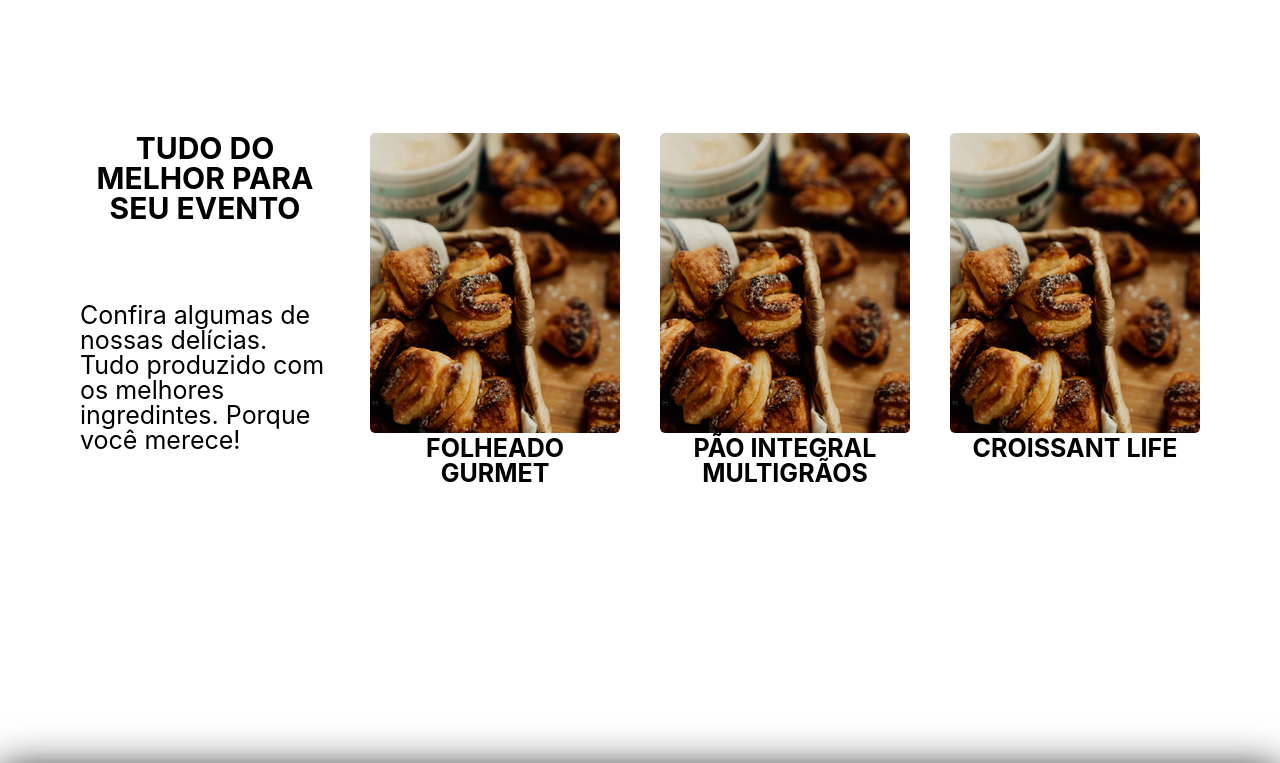
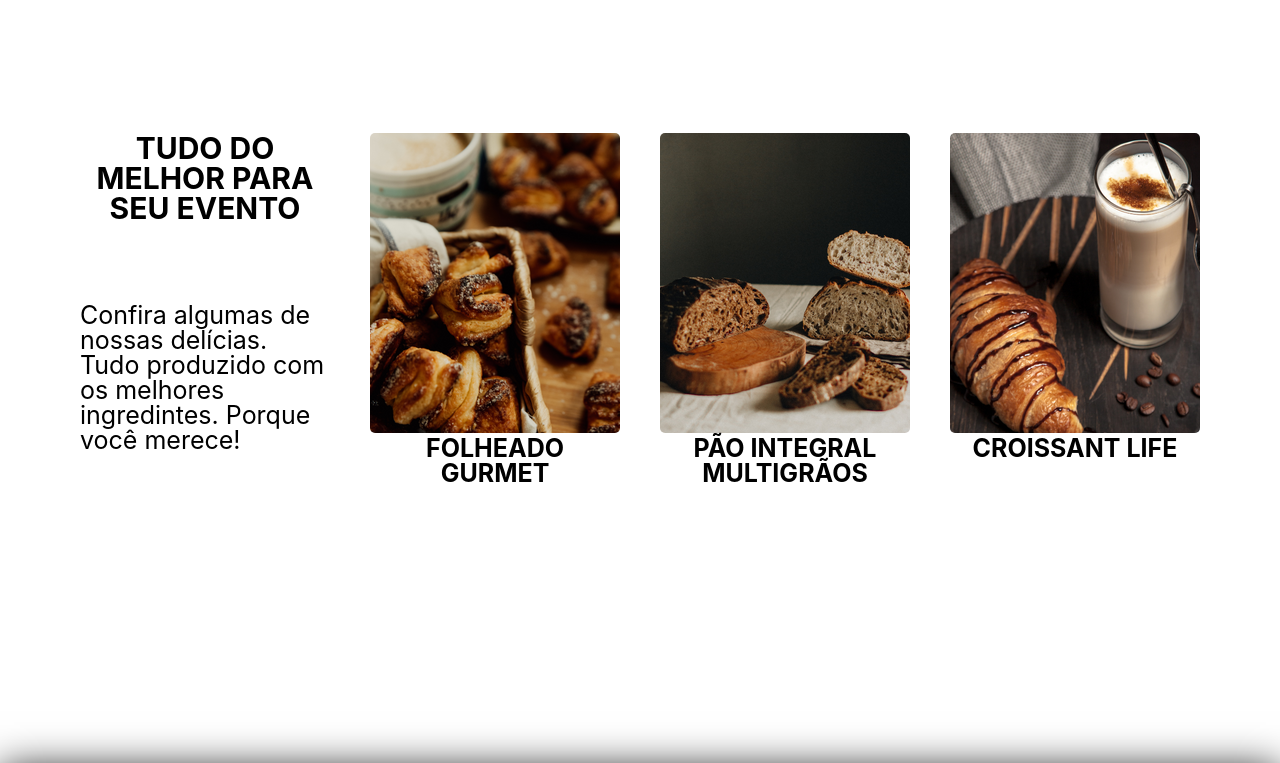
Before and after one commit to jardelMoraes/projeto-flavorseventos-static-page, a plain HTML site: page index.html in a window 1280 px wide. Shown: the part 1500-2263 px from the top of the page. Drawn offline with Linux system fonts and the light colour scheme.

Commit message:
Update index.html

```diff
--- a/index.html
+++ b/index.html
@@ -46,11 +46,11 @@
                     <p class="descricao-produtos">folheado gurmet</p>
                 </li>
                 <li>
-                    <img src="imagens/imagensProdutos/produto1.png" >
+                    <img src="imagens/imagensProdutos/produto2.png" >
                     <p class="descricao-produtos">pão integral multigrãos</p>
                 </li>
                 <li>
-                    <img src="imagens/imagensProdutos/produto1.png" >
+                    <img src="imagens/imagensProdutos/produto3.png" >
                     <p class="descricao-produtos">croissant life</p>
                 </li>
             </ul>
```
